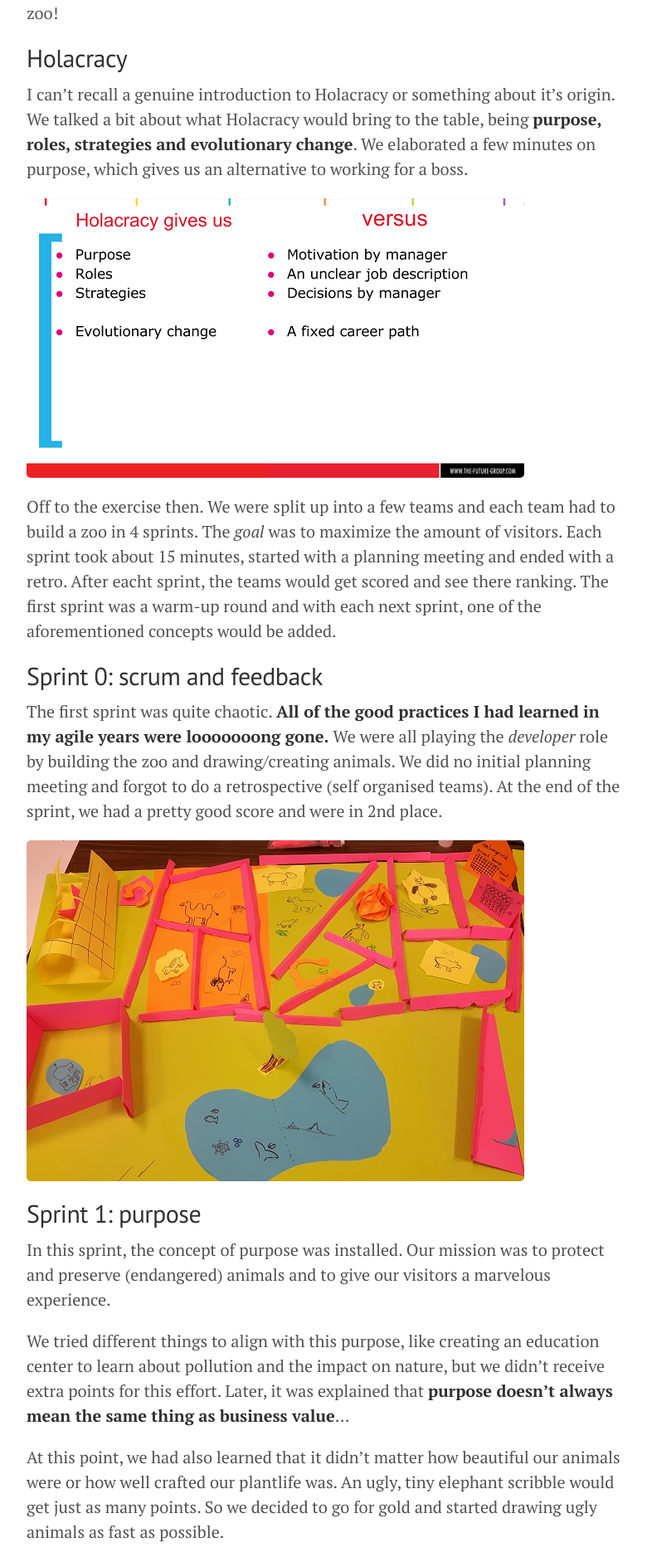
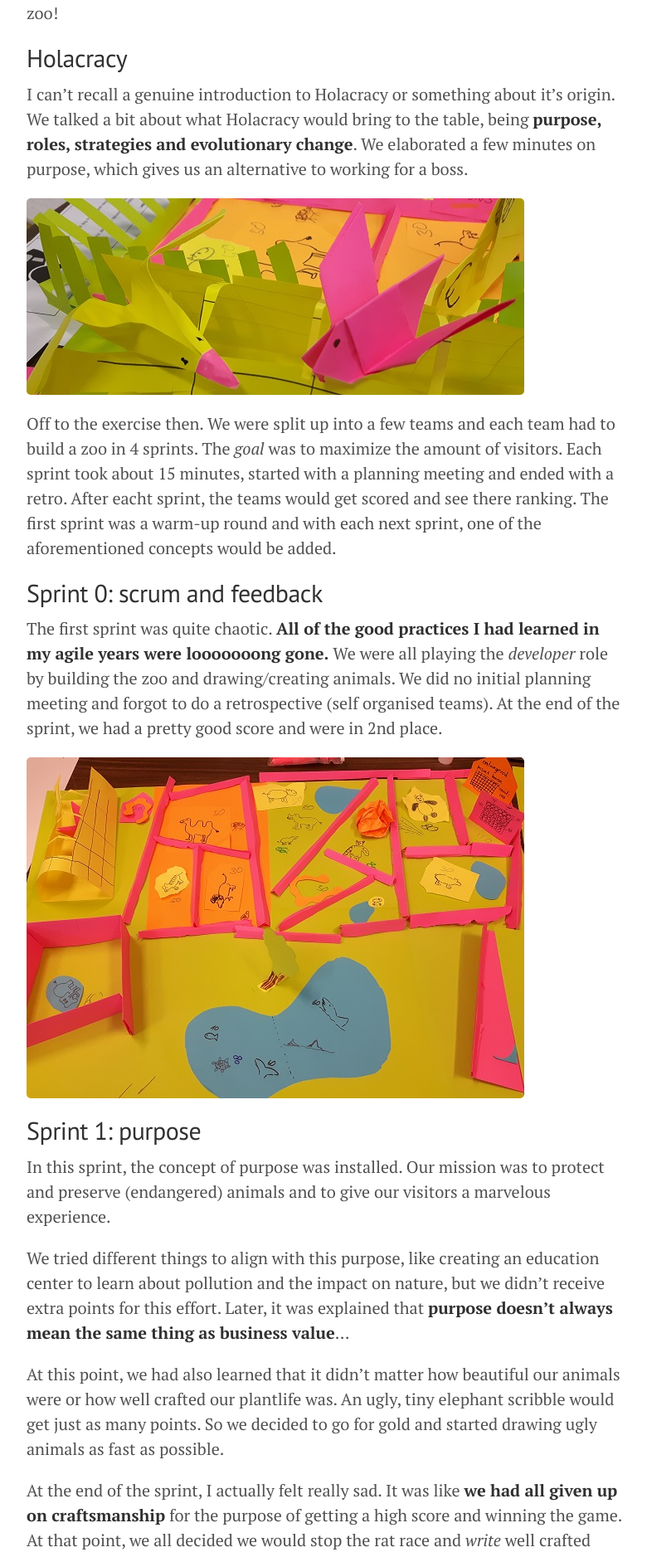
Before and after one commit to TimDM1980/TimDM1980.github.io, a Jekyll site: the page built from _posts/2016-12-04-zoolocracy.markdown, in a window 1280 px wide. Shown: the part 381-2258 px from the top of the page at 83% size, without its empty margins (248-1028 px from the left). Built offline with Jekyll 4.4.1, drawn with Linux system fonts in a browser that asks for light colours; comment, search, counter and statistics services are not loaded.

Commit message:
try to fix broken link

```diff
--- a/_posts/2016-12-04-zoolocracy.markdown
+++ b/_posts/2016-12-04-zoolocracy.markdown
@@ -16,7 +16,7 @@ I can't recall a genuine introduction to Holacracy or something about it's origi
 We talked a bit about what Holacracy would bring to the table, being __purpose, roles, strategies and evolutionary change__.
 We elaborated a few minutes on purpose, which gives us an alternative to working for a boss.
 
-[![]({{site.url}}/public/assets/2016-12-04-zoolocracy/holacracy.png)](https://docs.google.com/presentation/d/1Oq7hyYVO6ffE9L1IrLS6CPCQBk2kZhRRNlEdisw7ptc/edit#slide=id.p16)
+[![]({{site.url}}/public/assets/2016-12-04-zoolocracy/birds.jpg)](https://docs.google.com/presentation/d/1Oq7hyYVO6ffE9L1IrLS6CPCQBk2kZhRRNlEdisw7ptc/edit#slide=id.p16)
 
 Off to the exercise then.
 We were split up into a few teams and each team had to build a zoo in 4 sprints.
```
Also changed, not shown: public/assets/2016-12-04-zoolocracy/holacracy.png (deleted).
